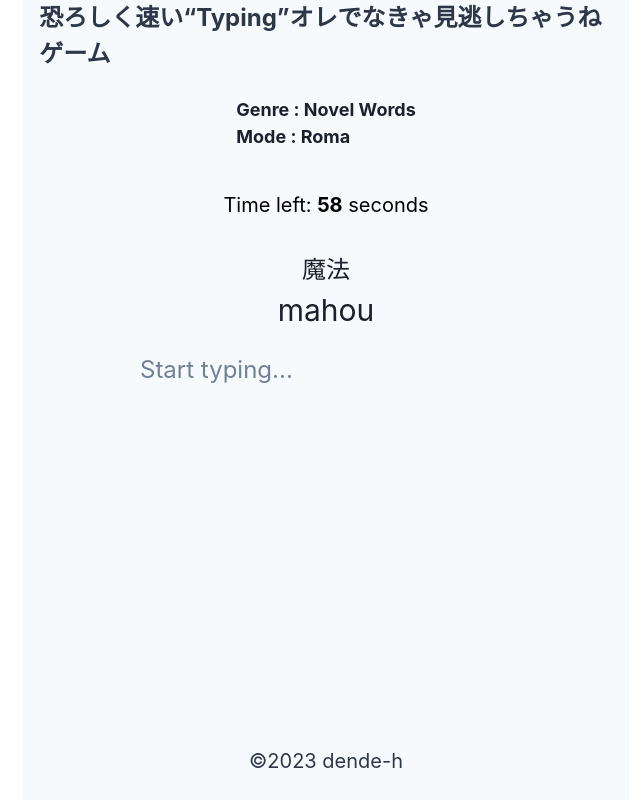
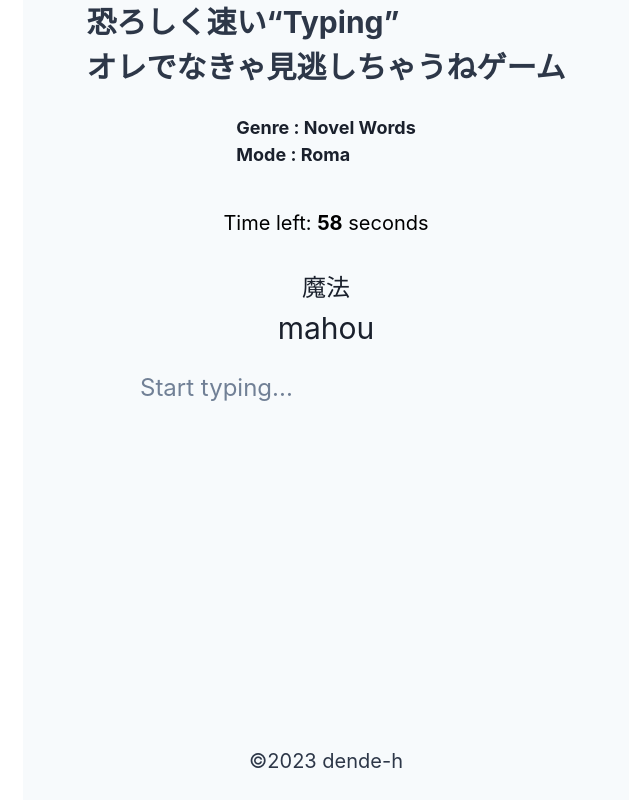
Before and after one commit to dende-h/type_game_spp, a Next.js app: page / in a window 1280 px wide. Both pictures are taken after a click on the button "Start Game". Shown: the whole page, without its empty margins (314-954 px from the left). Built offline with nearby package versions, Linux system fonts and the light colour scheme.

Commit message:
アプリ名表示変更

```diff
--- a/src/components/WordToType.tsx
+++ b/src/components/WordToType.tsx
@@ -15,8 +15,12 @@ const WordToType: React.FC<WordToTypeProps> = ({ word, userInput, jaWord, mode }
 	const bgColor = useColorModeValue("gray.50", "gray.900");
 	return (
 		<VStack mt={8} spacing={0}>
-			{mode === "japanese" || <Text fontSize={{ base: "xl", md: "2xl" }}>{jaWord}</Text>}
-			<Text fontSize={{ base: "2xl", md: "3xl" }} mb={4}>
+			{mode === "japanese" || (
+				<Text fontSize={{ base: "xl", md: "2xl" }} overflowWrap="break-word">
+					{jaWord}
+				</Text>
+			)}
+			<Text fontSize={{ base: "2xl", md: "3xl" }} mb={4} overflowWrap="break-word">
 				{wordCharacters.map((char, index) => (
 					<Text
 						as="span"
--- a/src/pages/index.tsx
+++ b/src/pages/index.tsx
@@ -220,8 +220,9 @@ export default function Home() {
 				alignItems="center"
 				backgroundColor={bgColor}
 			>
-				<Text fontSize={{ base: "xl", md: "2xl" }} fontWeight="bold" color={headingColor} mb={6}>
-					恐ろしく速い“Typing”オレでなきゃ見逃しちゃうねゲーム
+				<Text fontSize={{ base: "2xl", md: "3xl" }} fontWeight="bold" color={headingColor} mb={6}>
+					恐ろしく速い“Typing”<br />
+					オレでなきゃ見逃しちゃうねゲーム
 				</Text>
 				<Text fontSize={textSize} fontWeight="bold">
 					Genre : {difficultyLabel()}
```
